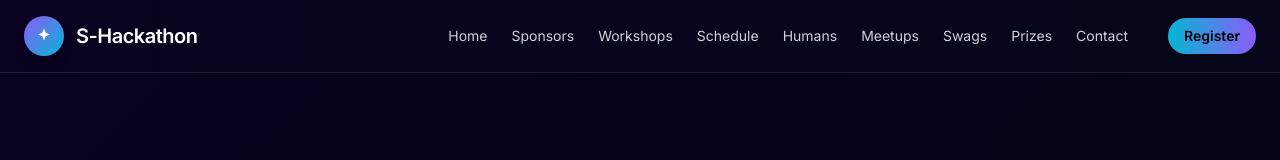
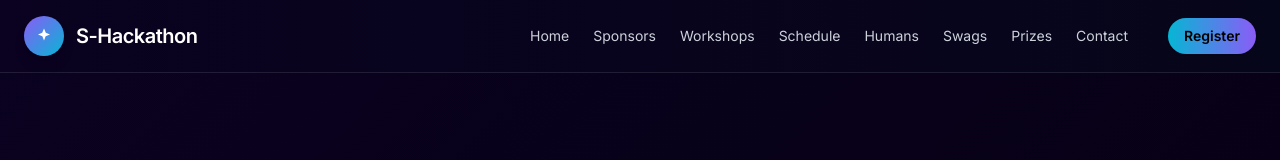
Before and after one commit to ShreyaJanweja/S-Hackathon, a plain HTML site: page workshops.html in a window 1280 px wide. Shown: the top 160 px of the page. Drawn offline with nearby package versions, Linux system fonts and the light colour scheme.

Commit message:
deleted meetup's page from all the files

```diff
--- a/workshops.html
+++ b/workshops.html
@@ -100,7 +100,6 @@
         <a href="workshops.html" class="nav-link">Workshops</a>
         <a href="schedule.html" class="nav-link">Schedule</a>
         <a href="humans.html" class="nav-link">Humans</a>
-        <a href="meetups.html" class="nav-link">Meetups</a>
         <a href="swags.html" class="nav-link">Swags</a>
         <a href="prizes.html" class="nav-link">Prizes</a>
         <a href="contact.html" class="nav-link">Contact</a>
```
